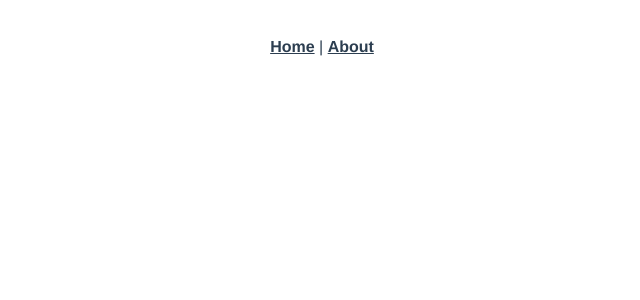
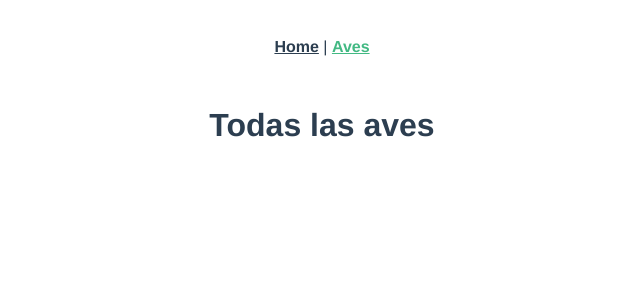
Before and after one commit to sebsegoso/ayudantia-g15-aves, a Vue app: page /aves in a window 1280 px wide. Before the commit this address had no page. Shown: the top 300 px of the page, without its empty margins (318-958 px from the left). Built offline with nearby package versions, Linux system fonts and the light colour scheme.

Commit message:
se agregan rutas necesarias
Co-authored-by: TaniaRG <TaniaRuGa@users.noreply.github.com>

```diff
--- a/src/App.vue
+++ b/src/App.vue
@@ -1,7 +1,7 @@
 <template>
   <nav>
     <router-link to="/">Home</router-link> |
-    <router-link to="/about">About</router-link>
+    <router-link to="/aves">Aves</router-link>
   </nav>
   <router-view/>
 </template>
--- a/src/router/index.js
+++ b/src/router/index.js
@@ -1,5 +1,6 @@
 import { createRouter, createWebHistory } from "vue-router";
 import HomeView from "../views/HomeView.vue";
+import NotFoundView from "@/views/NotFoundView.vue";
 
 const routes = [
   {
@@ -8,10 +9,16 @@ const routes = [
     component: HomeView,
   },
   {
-    path: "/about",
-    name: "about",
-    component: () => import("../views/AboutView.vue"),
+    path: "/aves",
+    name: "aves",
+    component: () => import("../views/AvesView.vue"),
   },
+  {
+    path: "/aves/:id",
+    name: "ave-detalle",
+    component: () => import("../views/AveDetalleView.vue"),
+  },
+  { path: "/:pathMatch(.*)*", name: "not-found", component: NotFoundView },
 ];
 
 const router = createRouter({
--- a/src/views/AboutView.vue
+++ /dev/null
@@ -1,5 +0,0 @@
-<template>
-  <div class="about">
-    <h1>This is an about page</h1>
-  </div>
-</template>
--- /dev/null
+++ b/src/views/AveDetalleView.vue
@@ -0,0 +1,13 @@
+<template>
+    <div>
+        <h1>Vista de detalle</h1>
+    </div>
+</template>
+
+<script>
+export default {
+
+}
+</script>
+
+<style scoped></style>
--- /dev/null
+++ b/src/views/AvesView.vue
@@ -0,0 +1,13 @@
+<template>
+    <div>
+        <h1>Todas las aves</h1>
+    </div>
+</template>
+
+<script>
+export default {
+
+}
+</script>
+
+<style scoped></style>
--- /dev/null
+++ b/src/views/NotFoundView.vue
@@ -0,0 +1,16 @@
+<template>
+    <div>
+        <h1>404</h1>
+        <h2>La vista que intentas visitar no está disponible</h2>
+    </div>
+</template>
+
+<script>
+    export default {
+
+    }
+</script>
+
+<style scoped>
+
+</style>
```
